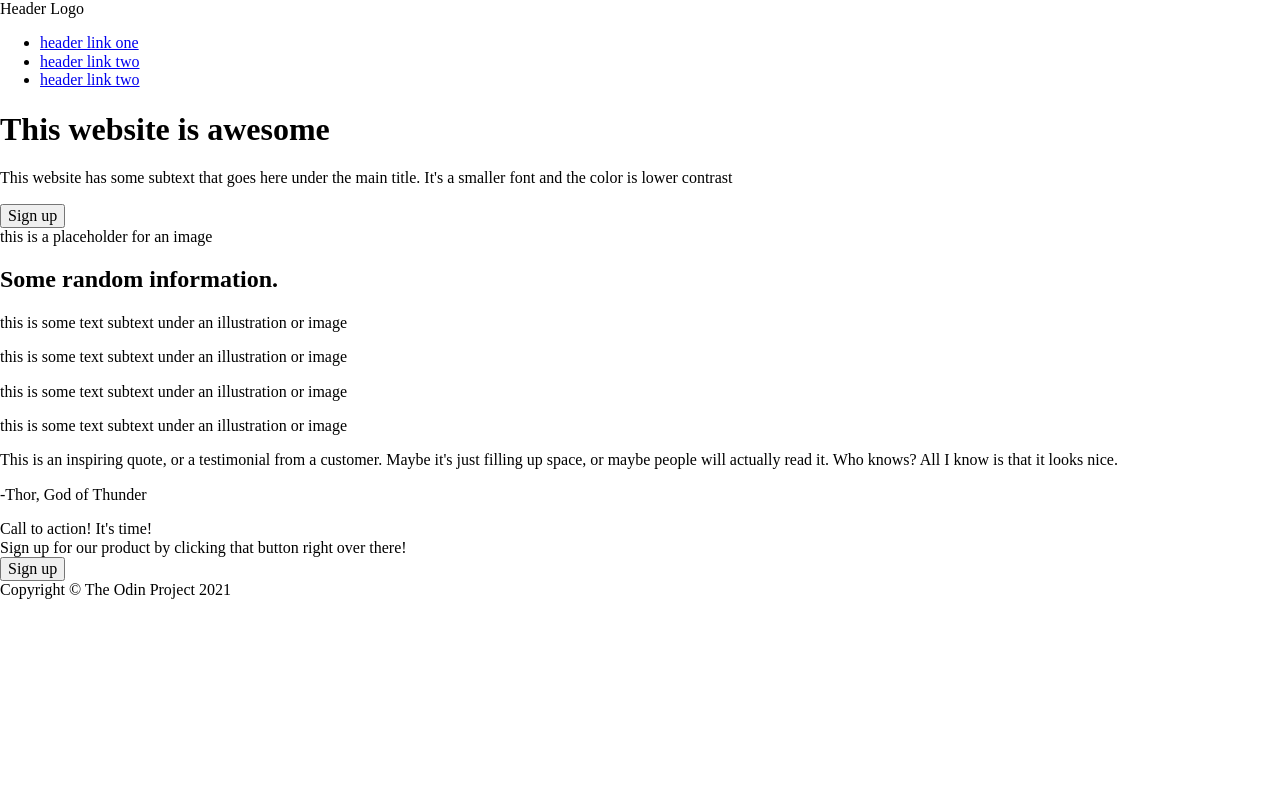
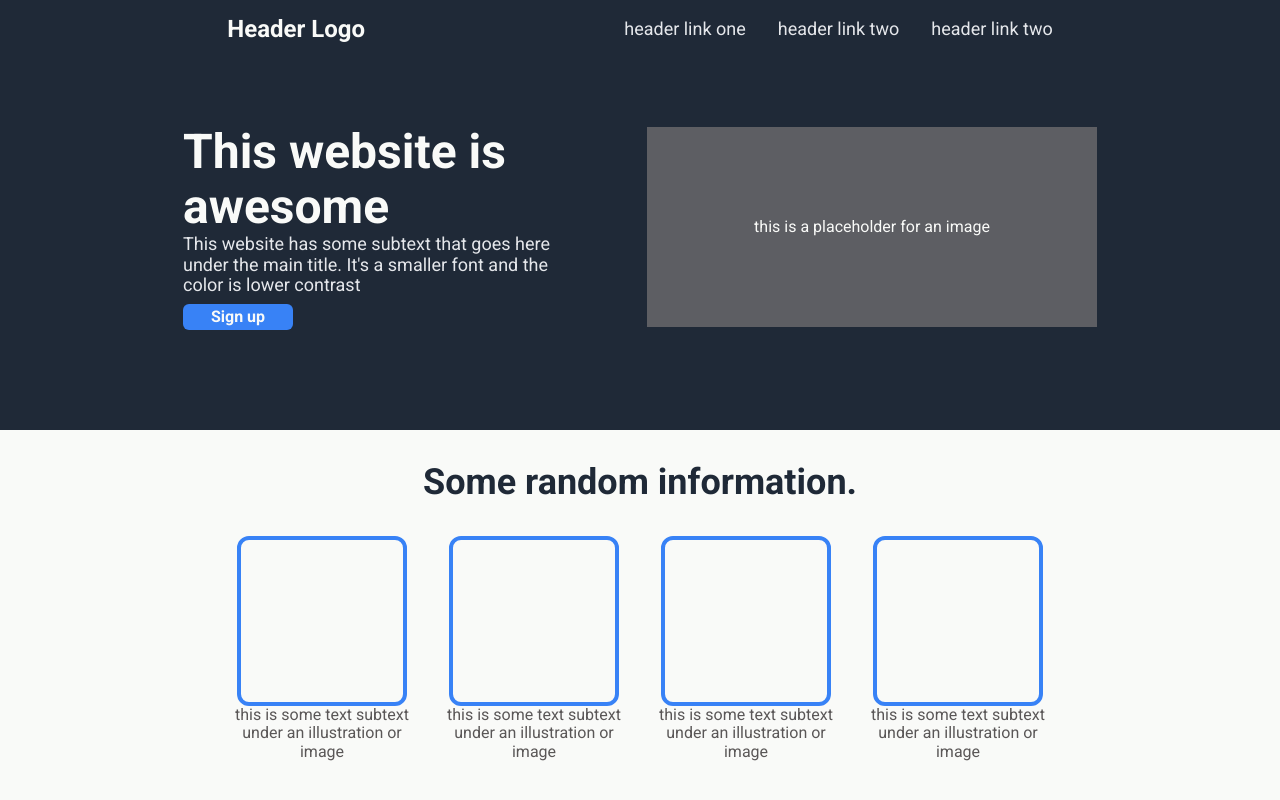
Before and after one commit to abdelrahman-gado/landing-page, a plain HTML site: page index.html in a window 1280 px wide. Shown: the top 800 px of the page. Drawn offline with Linux system fonts and the light colour scheme.

Commit message:
create and link styles/style.css to index.html

```diff
--- a/index.html
+++ b/index.html
@@ -5,6 +5,9 @@
     <meta http-equiv="X-UA-Compatible" content="IE=edge">
     <meta name="viewport" content="width=device-width, initial-scale=1.0">
     <link rel="stylesheet" href="styles/normalize.css">
+    <link rel="preconnect" href="https://fonts.googleapis.com">
+<link rel="preconnect" href="https://fonts.gstatic.com" crossorigin>
+<link href="https://fonts.googleapis.com/css2?family=Roboto:ital,wght@0,100;0,300;0,400;0,500;0,700;0,900;1,100;1,300;1,400;1,500;1,700;1,900&display=swap" rel="stylesheet">
     <link rel="stylesheet" href="styles/style.css">
     <title>Landing Page</title>
 </head>
@@ -58,11 +61,11 @@
         </div>
 
         <div class="quote-section">
-            <p>This is an inspiring quote, or a testimonial from a customer. Maybe it's
+            <p class="quote-text">This is an inspiring quote, or a testimonial from a customer. Maybe it's
                 just filling up space, or maybe people will actually read it. Who knows?
                 All I know is that it looks nice.
             </p>
-            <p>-Thor, God of Thunder</p>
+            <p class="quote-author">-Thor, God of Thunder</p>
         </div>
 
         <div class="action-section">
@@ -77,7 +80,7 @@
 
     </main>
     <footer>
-        <div class="footer-section">Copyright &copy; The Odin Project 2021</div>
+        <div>Copyright &copy; The Odin Project 2021</div>
     </footer>
 </body>
 </html>
--- a/styles/style.css
+++ b/styles/style.css
@@ -0,0 +1,224 @@
+* {
+    margin: 0;
+    padding: 0;
+    box-sizing: border-box;
+}
+
+h1 {
+    margin: 0;
+}
+
+body {
+
+    display: flex;
+    flex-direction: column;
+    font-family: 'Roboto', sans-serif;
+}
+
+.header {
+    flex: 0;
+    display: flex;
+    flex-direction: column;
+    background-color: #1F2937;
+    gap: 64px;
+}
+
+.logo-links {
+    display: flex;
+    justify-content: space-evenly;
+    align-items: center;
+    margin: 16px 0;
+    gap:32px;
+}
+
+.logo{
+    font-size: 24px;
+    font-weight: bold;
+    color: #F9FAF8;
+}
+
+.header-links ul{
+    display: flex;
+    align-items: center;
+    gap: 32px;
+}
+
+.signup-content {
+    display: flex;
+    justify-content: center;
+    align-items: center;
+    gap: 64px;
+    margin-bottom: 100px;
+}
+
+.signup-text {
+    width: 400px;
+    color: #F9FAF8;
+    display: flex;
+    flex-direction: column;
+    justify-content: space-around;
+    align-items: flex-start;
+}
+
+.signup-text h1 {
+    font-size: 48px;
+    font-weight: bolder;
+}
+
+.signup-text p, .header-links ul li a{
+    font-size: 18px;
+    color: #E5E7EB;
+}
+
+.signup-btn {
+    background-color: #3882F6;
+    color:#F9FAF8;
+    font-weight: bold;
+    width: 110px;
+    padding: 4px 8px;
+    border: none;
+    margin-top: 8px;
+    border-radius: 6px;
+}
+
+.placeholder-image {
+    width: 450px;
+    height: 200px;
+    background-color: #837d7da1;
+    display: flex;
+    justify-content: center;
+    align-items: center;
+    color: #F9FAF8;
+}
+
+
+.header-links ul {
+    list-style: none;
+}
+
+.header-links ul li a{
+    text-decoration: none;
+}
+
+.main-content {
+    flex: 1;
+    display: flex;
+    flex-direction: column;
+    align-items: stretch;
+    background-color: #F9FAF8;
+}
+
+.random-info-section {
+    display: flex;
+    flex-direction: column;
+    align-items: center;
+    margin-top: 32px;
+    margin-bottom: 100px;
+}
+
+.info-rects {
+    display: flex;
+    justify-content: center;
+    text-align: center;
+    gap: 32px;
+    margin-top: 32px;
+    color: rgb(90, 87, 87);
+}
+
+.rect {
+    width: 170px;
+    height: 170px;
+    border: 4px solid #3882F6;
+    background-color: transparent;
+    border-radius: 12px;
+}
+
+.first, .second, .third, .fourth {
+    flex: 1;
+    display: flex;
+    flex-direction: column;
+    align-items: center;
+    max-width: 180px;
+}
+
+.main-content .random-info-section h2 {
+    font-size: 36px;
+    font-weight: bolder;
+    color: #1F2937;
+    text-align: center;
+}
+
+.quote-section {
+    display: flex;
+    flex-direction: column;
+    justify-content: center;
+    align-items: center;
+    background-color: #E5E7EB;
+    padding-top: 100px;
+    padding-bottom: 84px;
+}
+
+.quote-section .quote-text{
+    max-width: 790px;
+    font-size: 36px;
+    font-weight: 300;
+    font-style: italic;
+    color: #1F2937;
+}
+
+.quote-section .quote-author {
+    width: 45%;
+    text-align: right;
+    color: #1F2937;
+    font-weight: bold;
+    font-size: 24px;
+}
+
+.action-section {
+    padding: 64px 0;
+    display: flex;
+    background-color: #F9FAF8;
+    justify-content: center;
+    align-items: center;
+}
+
+.call-action-div {
+    width: 60%;
+    height: 150px;
+    background-color: #3882F6;
+    border-radius: 10px;
+    color: #F9FAF8;
+    display: flex;
+    justify-content: space-around;
+    align-items: center;
+}
+
+.action-text .top-text {
+    font-size: 24px;
+    font-weight: bold;
+}
+
+.action-text .bottom-text {
+    font-size: 18px;
+    font-weight: 300;
+}
+
+.action-signup-btn {
+    width: 140px;
+    border: 2px solid #F9FAF8;
+    border-radius: 10px;
+    padding: 8px;
+    background-color: #3882F6;
+    color: #F9FAF8;
+    font-weight: bold;
+}
+
+footer {
+    background-color: #1F2937;
+    display: flex;
+    color: #F9FAF8;
+    justify-content: center;
+    align-items: center;
+    padding: 40px 0;
+    font-size: 18px;
+}
```
